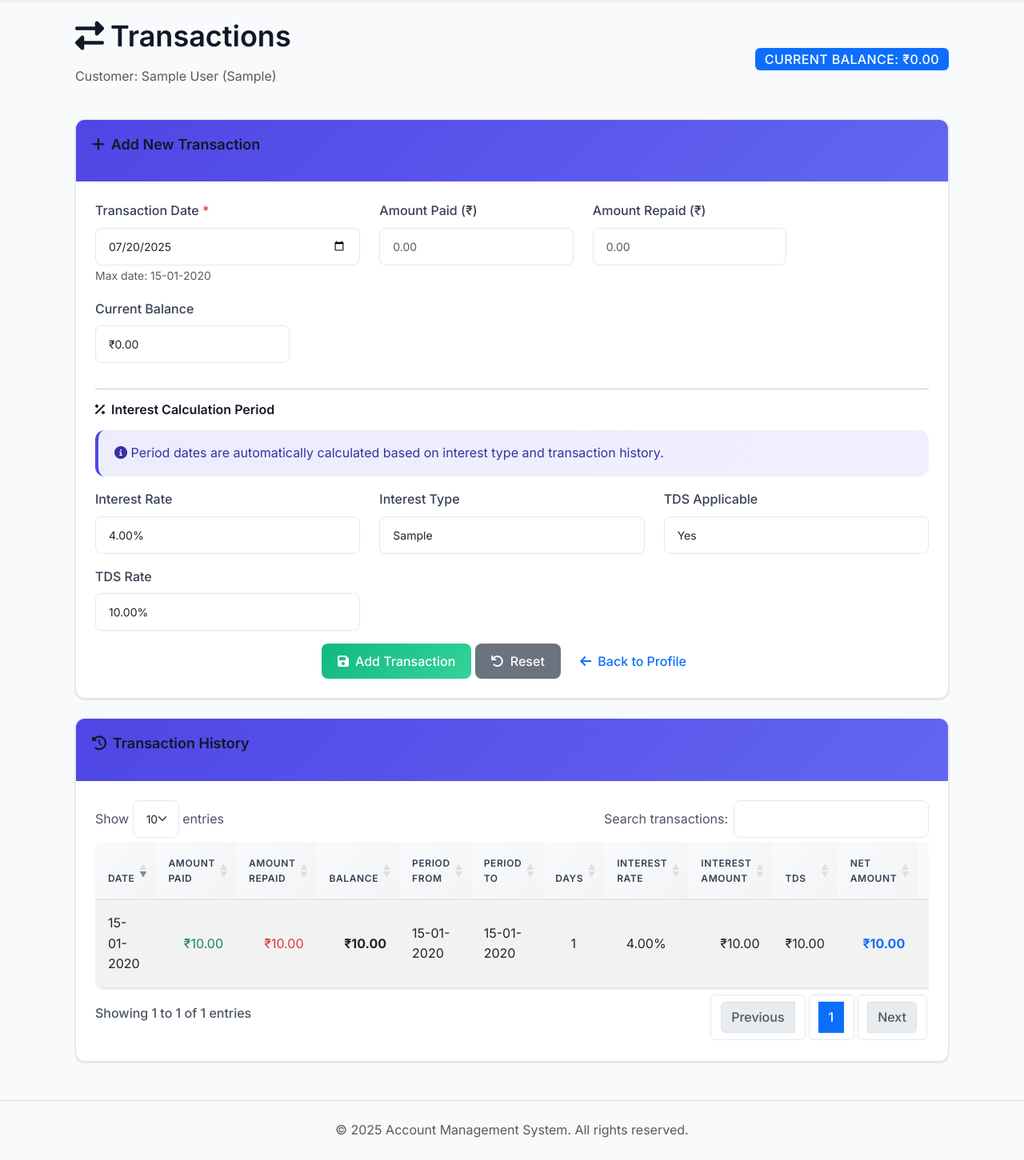
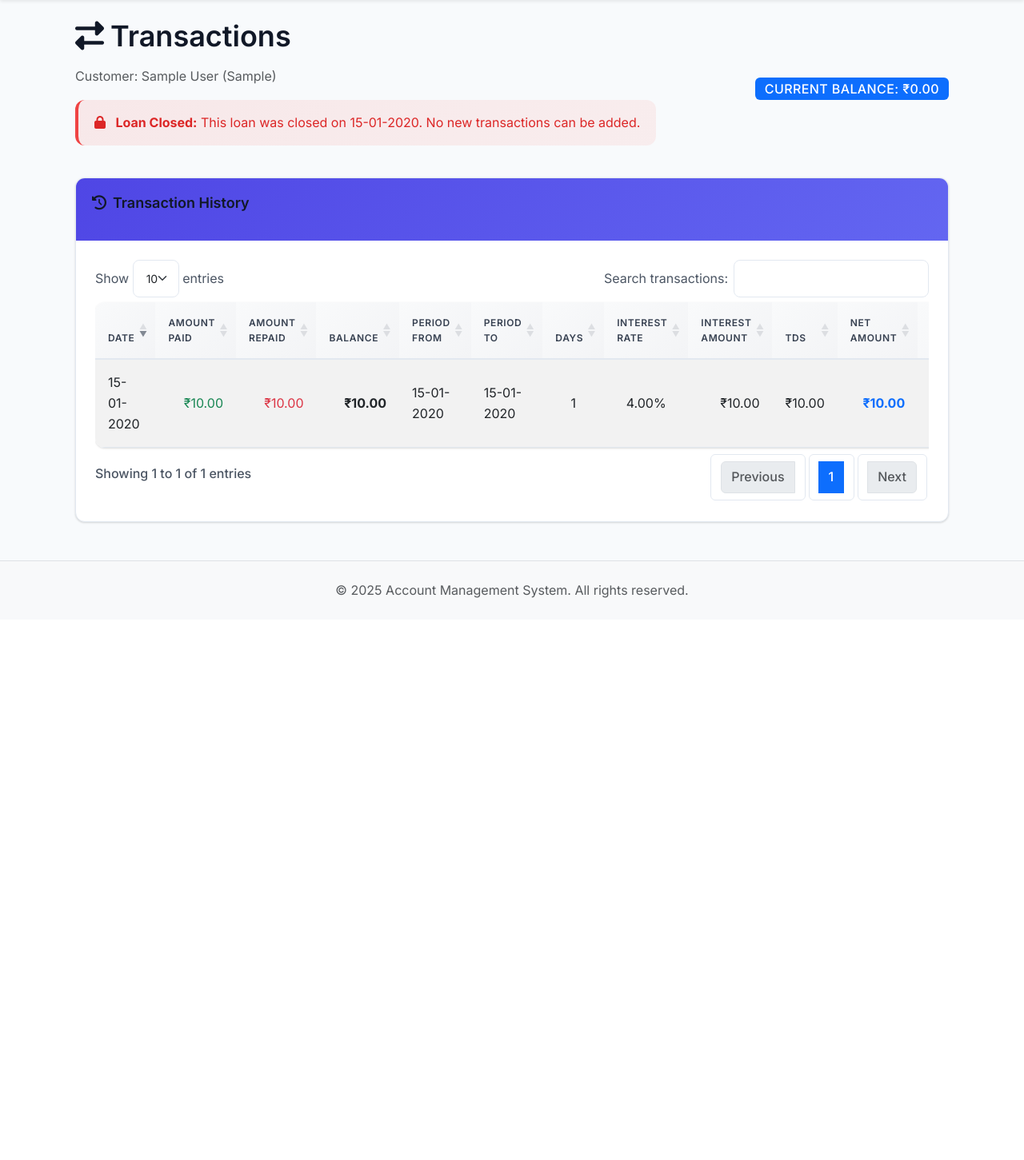
Before and after one commit to Ashmit12092000/icl, a Flask app: page /transactions/1 in a window 1280 px wide. Shown: the part 59-1510 px from the top of the page at 80% size. After the commit the page ends 807 px from the top, so only its background shows below. Run offline with Flask 3, Linux system fonts and the light colour scheme; a user stored in the database is signed in; tables that the repository leaves empty hold one stand-in row (values such as "Sample post"); some libraries are stand-ins or nearby versions.

Commit message:
Update transactions.html

```diff
--- a/templates/transactions.html
+++ b/templates/transactions.html
@@ -12,6 +12,12 @@
                 <div>
                     <h1><i class="fas fa-exchange-alt me-2"></i>Transactions</h1>
                     <p class="text-muted">Customer: {{ customer.name }} ({{ customer.icl_no }})</p>
+                    {% if customer.loan_closed %}
+                    <div class="alert alert-danger">
+                        <i class="fas fa-lock me-2"></i>
+                        <strong>Loan Closed:</strong> This loan was closed on {{ customer.loan_closed_date.strftime('%d-%m-%Y') if customer.loan_closed_date else 'N/A' }}. No new transactions can be added.
+                    </div>
+                    {% endif %}
                 </div>
                 <div>
                     <span class="badge bg-primary fs-6">Current Balance: {{ customer.get_current_balance() | safe_currency }}</span>
@@ -21,13 +27,12 @@
     </div>
 
     <!-- Add Transaction Form -->
-    <div class="row mb-4">
-        <div class="col-12">
-            <div class="card">
-                <div class="card-header">
-                    <h5><i class="fas fa-plus me-2"></i>Add New Transaction</h5>
-                </div>
-                <div class="card-body">
+    {% if current_user.role in ['admin', 'data_entry'] and not customer.loan_closed %}
+                <div class="card">
+                    <div class="card-header">
+                        <h5><i class="fas fa-plus me-2"></i>Add New Transaction</h5>
+                    </div>
+                    <div class="card-body">
                     <form method="POST" id="transactionForm">
                         <div class="row">
                             <div class="col-md-4">
@@ -122,7 +127,7 @@
                 </div>
             </div>
         </div>
-    </div>
+    {% endif %}
     <!-- Edit Transaction Modal -->
 <div class="modal fade" id="editTransactionModal" tabindex="-1" aria-labelledby="editTransactionModalLabel" aria-hidden="true">
     <div class="modal-dialog modal-lg">
@@ -330,9 +335,8 @@ $(document).ready(function() {
         var amountPaid = parseFloat($('#amount_paid').val()) || 0;
         var amountRepaid = parseFloat($('#amount_repaid').val()) || 0;
 
-        /*if (amountPaid === 0 && amountRepaid === 0) {
+        if (amountPaid === 0 && amountRepaid === 0) {
             e.preventDefault();
-            // Using custom message function from app.js if available
             if (typeof LoanApp !== 'undefined' && LoanApp.utils && LoanApp.utils.showInputError) {
                 LoanApp.utils.showInputError($('#amount_paid')[0], 'Please enter either amount paid or amount repaid.');
                 LoanApp.utils.showInputError($('#amount_repaid')[0], 'Please enter either amount paid or amount repaid.');
@@ -340,7 +344,7 @@ $(document).ready(function() {
                 alert('Please enter either amount paid or amount repaid.');
             }
             return false;
-        }*/
+        }
 
         // Validate period_from <= period_to if manually changed
         var fromDate = periodFromInput.val();
```
